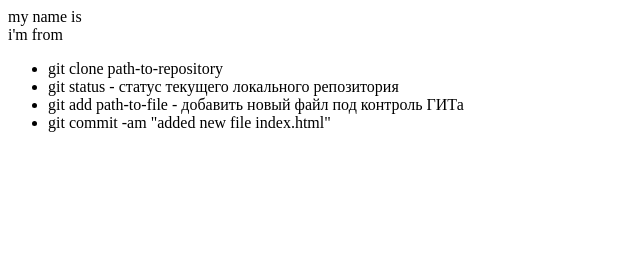
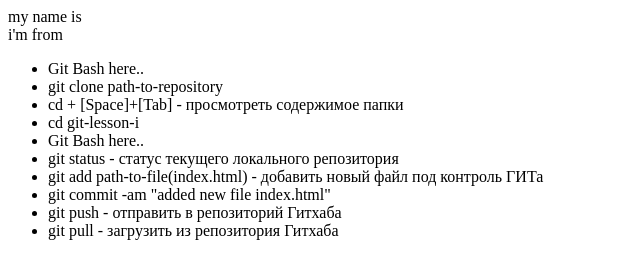
Before and after one commit to gr0wnm4n/git-lesson, a plain HTML site: page index.html in a window 1280 px wide. Shown: the whole page, without its empty margins (0-640 px from the left). Drawn offline with Linux system fonts and the light colour scheme.

Commit message:
2nd commit

```diff
--- a/index.html
+++ b/index.html
@@ -3,9 +3,16 @@
 
 <div>
     <ul>
+        <li>Git Bash here..</li>
         <li>git clone path-to-repository</li>
+        <li>cd + [Space]+[Tab] - просмотреть содержимое папки</li>
+        <li>cd git-lesson-i</li>
+        <li>Git Bash here..</li>
         <li>git status - статус текущего локального репозитория</li>
-        <li>git add path-to-file - добавить новый файл под контроль ГИТа</li>
+        <li>git add path-to-file(index.html) - добавить новый файл под контроль ГИТа</li>
         <li>git commit -am "added new file index.html"</li>
+        <li>git push - отправить в репозиторий Гитхаба</li>
+        <li>git pull - загрузить из репозитория Гитхаба</li>
+
     </ul>
 </div>
```
